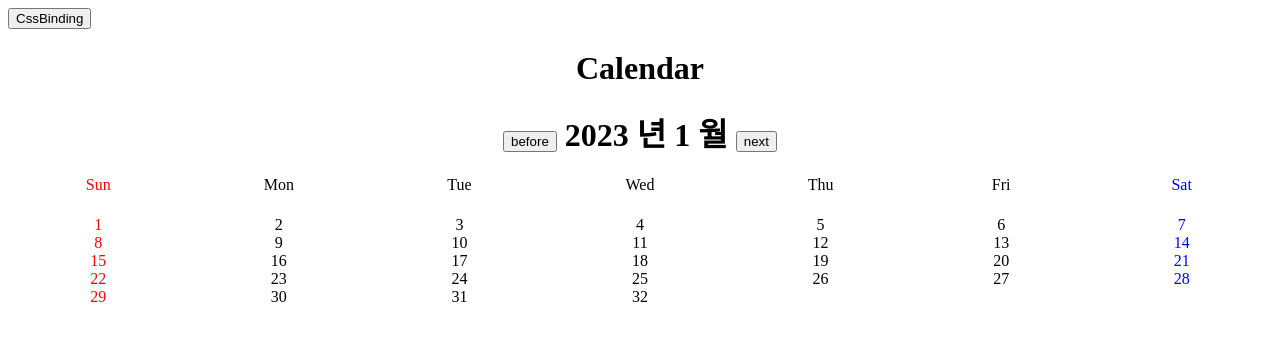
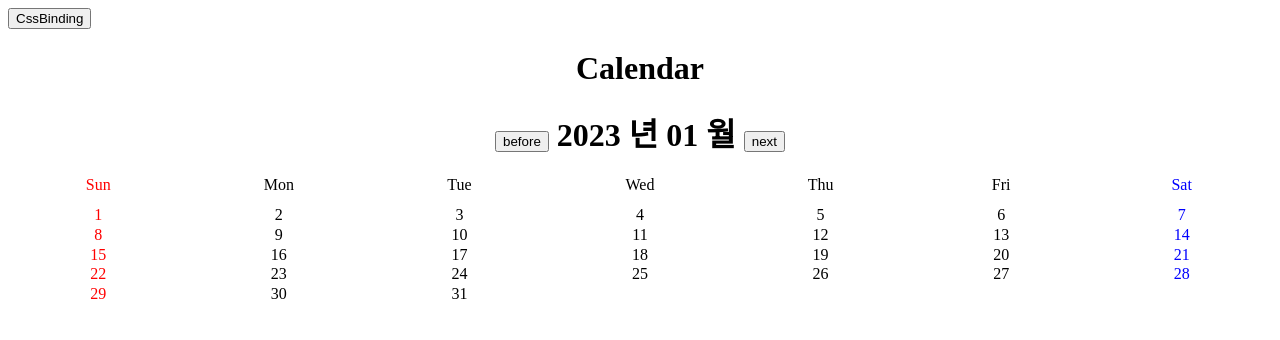
Before and after one commit to airweather/calendar-vue, a Vue app: page / in a window 1280 px wide. Both pictures are taken after a click on the button "Calendar". Shown: the top 340 px of the page. Built offline with nearby package versions, Linux system fonts and the light colour scheme.

Commit message:
이전, 다음달로 이동 기능 추가

```diff
--- a/src/App.vue
+++ b/src/App.vue
@@ -1,7 +1,7 @@
 <template>
   <div id="app">
     <button @click="toggle">{{ cssBinding ? 'Calendar' : 'CssBinding'}}</button>
-    <CssBinding v-if="cssBinding" />
+    <CssBinding v-if="cssBinding"/>
     <Calendar v-else/>
     <!-- <HelloWorld v-else msg="Hello Vue 3 + Vite" /> -->
   </div>
--- a/src/components/Calendar.vue
+++ b/src/components/Calendar.vue
@@ -3,10 +3,10 @@
     <h1>Calendar</h1>
     <div id="calendar">
       <h1>
-        <button>before</button>
+        <button @click="lastMonth">before</button>
         {{ year }} 년
         {{month}} 월
-        <button>next</button>
+        <button @click="nextMonth">next</button>
       </h1>
       <div id="days">
         <div v-for="day, i in days" :key="i">
@@ -46,7 +46,7 @@ export default {
     return {
       days:['Sun', 'Mon', 'Tue', 'Wed', 'Thu', 'Fri', 'Sat'],
       dates:[],
-      firstDay: 1,
+      firstDay: 0,
       lastDay: 0,
       month: 0,
       year: 0,
@@ -55,6 +55,7 @@ export default {
 
   created() {
     this.setDate();
+    this.calcDate();
     this.dateSetup();
     // this.datePut();
   },
@@ -62,56 +63,87 @@ export default {
   methods: {
     dateSetup() {
       for(let i=0; i<42; i++) {
-        this.dates.push({
-         id:`${i}`
-        })
-      }
-      for(let i=0; i<42; i++) {
-        if(i<this.firstDay || i>this.lastDay) {
-          this.dates[i].num = ' ';
+        if(i < this.firstDay || i > this.lastDay + this.firstDay - 1) {
+          this.dates.push({
+            id:`${i}`,
+            num: ' ',
+            })
         }
         else {
-          this.dates[i].num = (i+1)-this.firstDay;
+          this.dates.push({
+           id:`${i}`,
+           num: (i+1)-this.firstDay,
+          })
         }
       }
-      // console.log('setup : ', this.dates)
     },
     setDate() {
-
-      const date = new dayjs();
-      this.month = (date.month())+1;
-      this.year = date.year();
+      const getDate = new Date();
+      this.month = getDate.getMonth() + 1 > 9 ? getDate.getMonth() + 1 : '0' + (getDate.getMonth() + 1);
+      this.year = getDate.getFullYear();
+    },
+    calcDate() {
+      console.log(this.year, this.month);
+      const timeDate = this.year+'-'+this.month+'-01'
+      const date = new dayjs(timeDate);
       this.lastDay = date.daysInMonth();
       this.firstDay = date.startOf('month').$W;
-    }
+    },
 
-    // datePut() {
-    //   for(let i=0; i<this.lastDay; i++) {
-    //     this.dates[i].num = i;
-    //   }
-    //   console.log('put : ',this.dates)
-    // }
-  }
+    lastMonth() {
+      if(this.month <= 1) {
+        this.month = 12;
+        this.year--;
+      }
+      else if(this.month > 10) {
+        this.month--
+      }
+      else {
+        this.month = '0'+(this.month - 1);
+      }
+      this.calcDate();
+      this.dates = [];
+      this.dateSetup();
+    },
+    nextMonth() {
+      if(this.month >= 12) {
+        this.month = 1;
+        this.year++;
+      }
+      else if(this.month > 9) {
+        this.month++
+      }
+      else {
+        this.month = parseInt(this.month) + 1
+      }
+      this.calcDate();
+      this.dates = [];
+      this.dateSetup();
+    },
+  },
 }
 </script>
 
 <style>
+  /* #calendar {
+    height:1000px
+  } */
+
   #calendar-container {
     margin: 0;
     text-align: center;
-    height: 100%;
   }
 
   #days {
+    height: 30px;
     display:grid;
     grid-template-columns: repeat(7, 1fr);
-    height: 40px;
   }
 
   #dates {
+    height: 100px;
     display:grid;
     grid-template-columns: repeat(7, 1fr);
-    height: 40px;
   }
 
   main {
```
